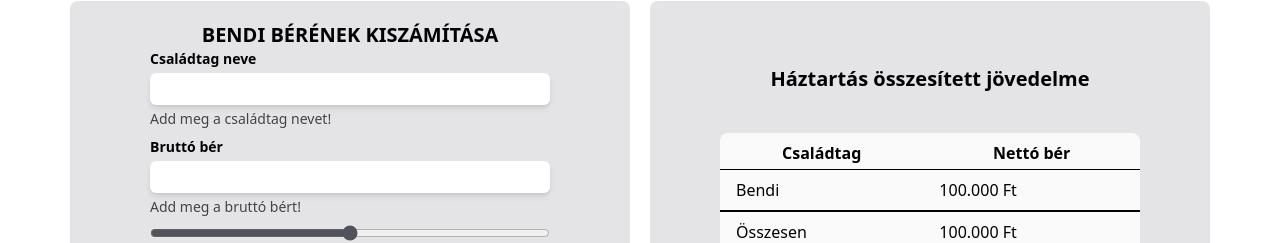
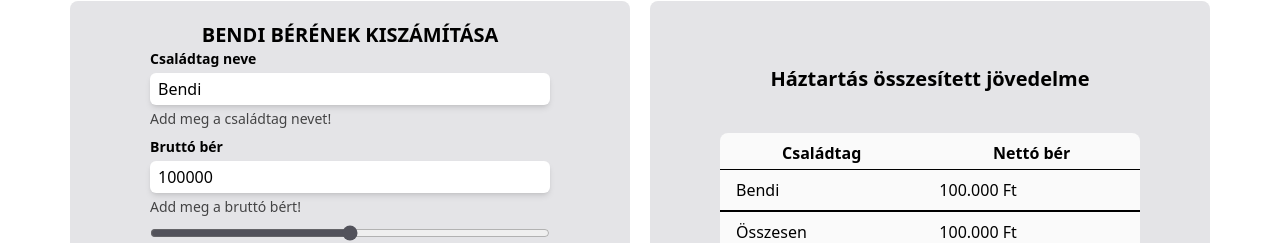
Before and after one commit to laszlosimon98/react-bead-1, a React (Vite) app: page / in a window 1280 px wide. Shown: the part 151-394 px from the top of the page. Built offline with nearby package versions, Linux system fonts and the light colour scheme.

Commit message:
Controlled input

```diff
--- a/src/components/SalaryCalculator/SalaryCalculator.tsx
+++ b/src/components/SalaryCalculator/SalaryCalculator.tsx
@@ -6,18 +6,21 @@ import PersonalTax from "./components/BenefitsComponents/PersonalTax";
 import Slider from "./components/InputComponents/Slider";
 import Under25 from "./components/BenefitsComponents/Under25";
 import { ReactElement } from "react";
+import { useMemberContext } from "../../hooks/useMemberContext";
 
 const SalaryCalculator = (): ReactElement => {
+  const { selectedMember } = useMemberContext();
+
   return (
     <div className="p-5 flex flex-col items-start justify-between h-full sm:relative w-full">
       <div className="w-full">
         <div className="flex flex-col sm:items-center sm:justify-center w-full">
           <h2 className="uppercase text-md font-bold sm:text-lg md:text-xl lg:text-xl text-center">
-            Bendi Bérének kiszámítása
+            {selectedMember().name} Bérének kiszámítása
           </h2>
 
-          <Input title="Családtag neve" name="nev" />
-          <Input title="Bruttó bér" name="ber" />
+          <Input title="Családtag neve" name="nev" property="name" />
+          <Input title="Bruttó bér" name="ber" property="bsalary" />
 
           <Slider />
 
--- a/src/components/SalaryCalculator/components/InputComponents/Input.tsx
+++ b/src/components/SalaryCalculator/components/InputComponents/Input.tsx
@@ -1,11 +1,29 @@
-import { ReactElement } from "react";
+import { FormEvent, ReactElement } from "react";
+import { useMemberContext } from "../../../../hooks/useMemberContext";
 
 type InputProps = {
   title: string;
   name: string;
+  property: string;
 };
 
-const Input = ({ title, name }: InputProps): ReactElement => {
+const Input = ({ title, name, property }: InputProps): ReactElement => {
+  const { members, setMembers, selectedMember } = useMemberContext();
+
+  const handleInput = (e: FormEvent<HTMLInputElement>) => {
+    const newMembersArray = members.map((member) => {
+      if (member.id === selectedMember().id) {
+        member = {
+          ...selectedMember(),
+          [property]: e.currentTarget.value,
+        };
+      }
+      return member;
+    });
+
+    setMembers(newMembersArray);
+  };
+
   return (
     <div className="flex flex-col">
       <label htmlFor={name} className="font-semibold mb-1 text-sm">
@@ -16,6 +34,8 @@ const Input = ({ title, name }: InputProps): ReactElement => {
         type="text"
         name={name}
         id={name}
+        onInput={handleInput}
+        value={selectedMember()[property] as string}
       />
       <p className="text-sm lowercase first-letter:uppercase opacity-70 mt-1 mb-2">
         Add meg a {title}t!
--- a/src/context/MembersProvider.tsx
+++ b/src/context/MembersProvider.tsx
@@ -6,8 +6,10 @@ import {
 } from "react";
 
 export type MemberType = {
+  [key: string]: string | number | boolean;
   id: number;
   name: string;
+  bsalary: number;
   selected: boolean;
 };
 
@@ -15,21 +17,25 @@ const initMemberState: MemberType[] = [
   {
     id: 1,
     name: "Bendi",
+    bsalary: 100000,
     selected: true,
   },
   {
     id: 2,
     name: "Laci",
+    bsalary: 185000,
     selected: false,
   },
   {
     id: 3,
     name: "Lajos",
+    bsalary: 230000,
     selected: false,
   },
   {
     id: 4,
     name: "Ferenc",
+    bsalary: 300000,
     selected: false,
   },
 ];
@@ -50,7 +56,9 @@ const useHandleContext = (): ContextType => {
     useState<ContextType["members"]>(initMemberState);
 
   const selectedMember = (): MemberType => {
-    return members[0];
+    const selectedMember = members.find((member) => member.selected);
+
+    return selectedMember!;
   };
 
   const handleMember = (button: MemberType): void => {
@@ -69,6 +77,7 @@ const useHandleContext = (): ContextType => {
     const newMember: MemberType = {
       id: members.length ? members[members.length - 1].id + 1 : 1,
       name: "Új tag",
+      bsalary: 0,
       selected: true,
     };
 
```
